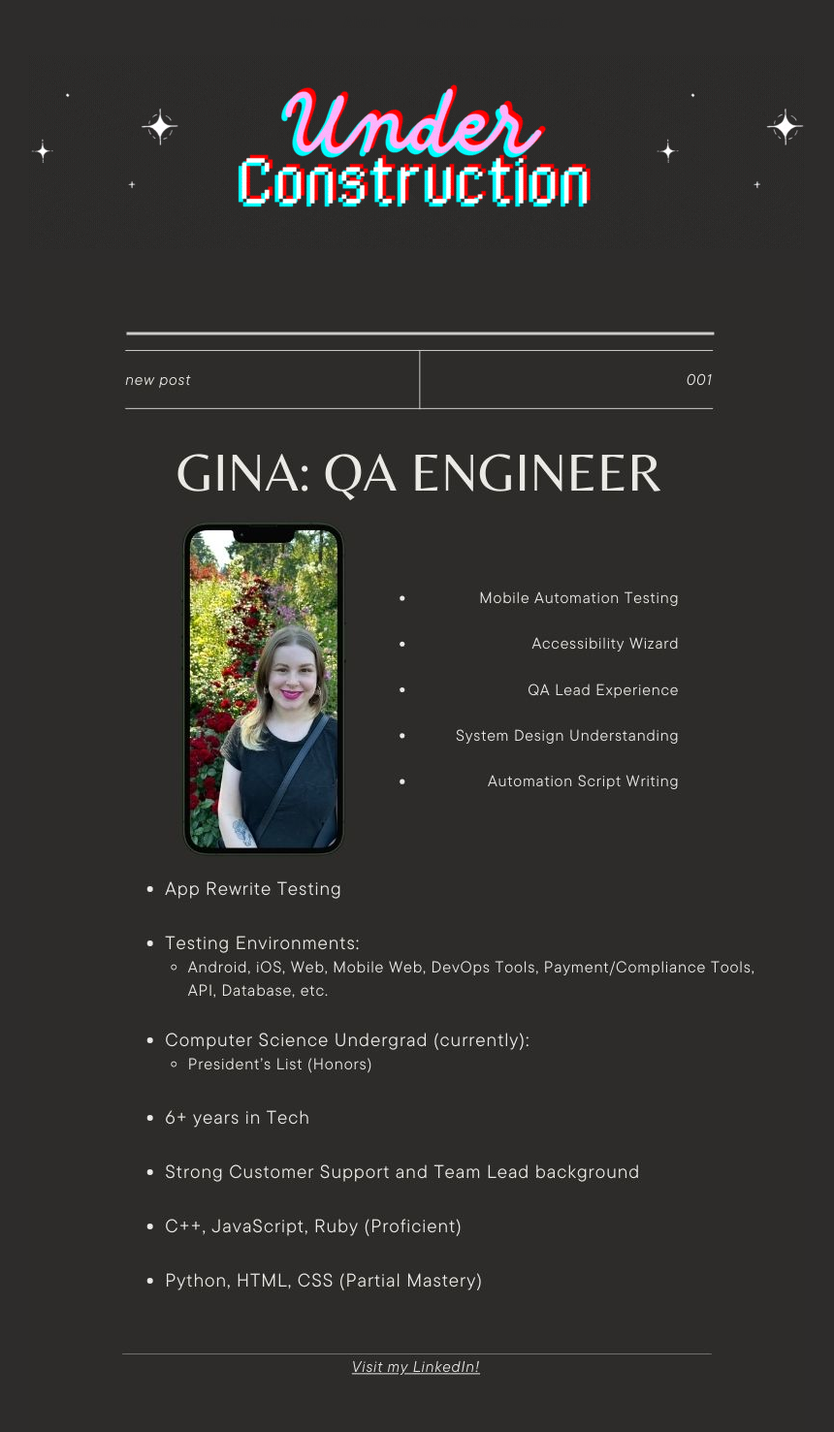
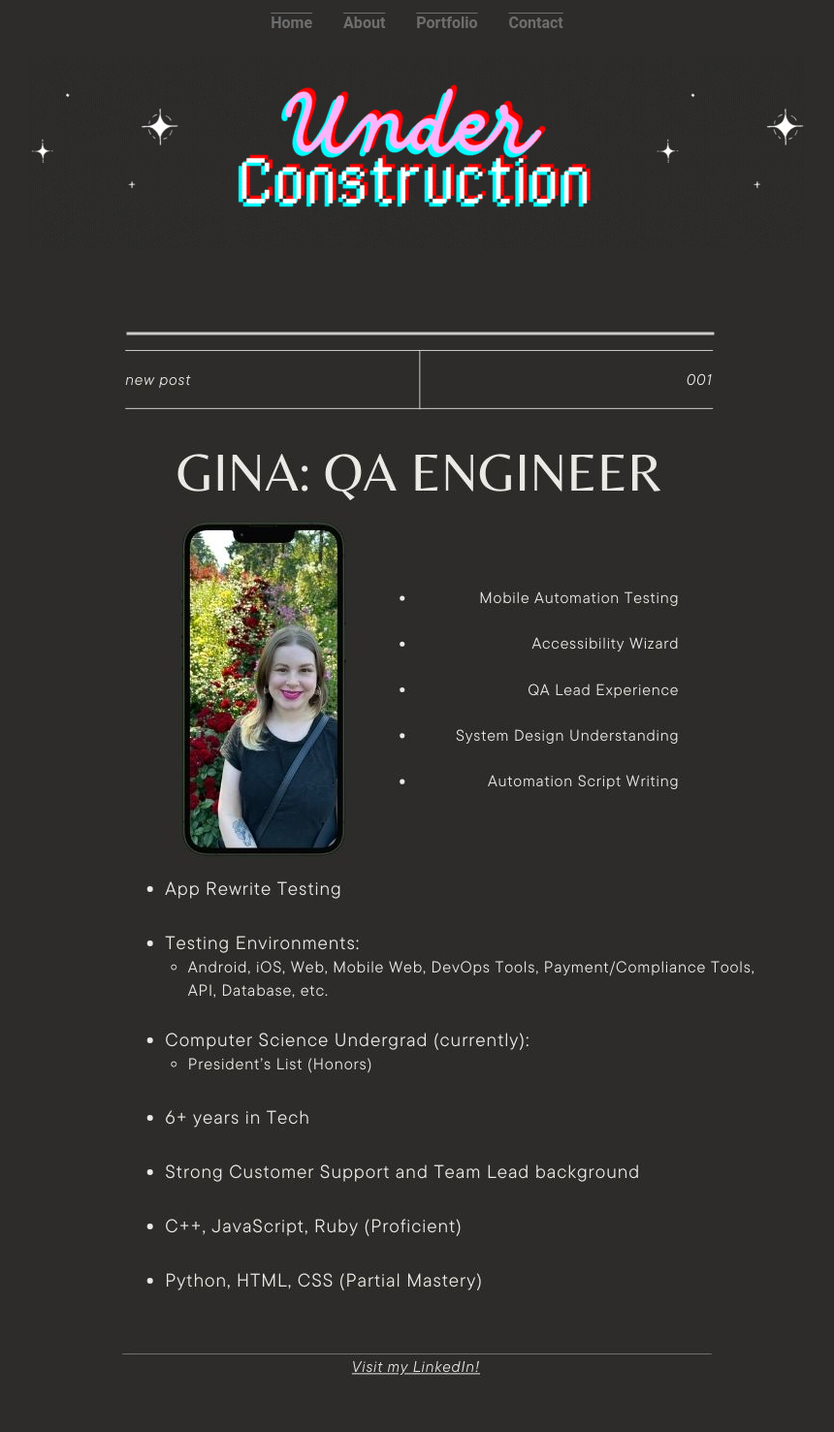
Before and after one commit to gfergusonQA/ginaqa.github.io, a Jekyll site: the page built from index.md, in a window 1280 px wide. Shown: the whole page at 97% size, without its empty margins (210-1070 px from the left). Built offline with Jekyll 4.4.1, drawn with Linux system fonts in a browser that asks for light colours.

```diff
--- a/assets/css/css/styles.css
+++ b/assets/css/css/styles.css
@@ -17,7 +17,7 @@
 
 .header a {
     display: block;
-    color: #2d2c2b;
+    color: #6e6e6e;
     text-align: center;
     padding: 14px 16px;
     text-decoration: overline;
```
